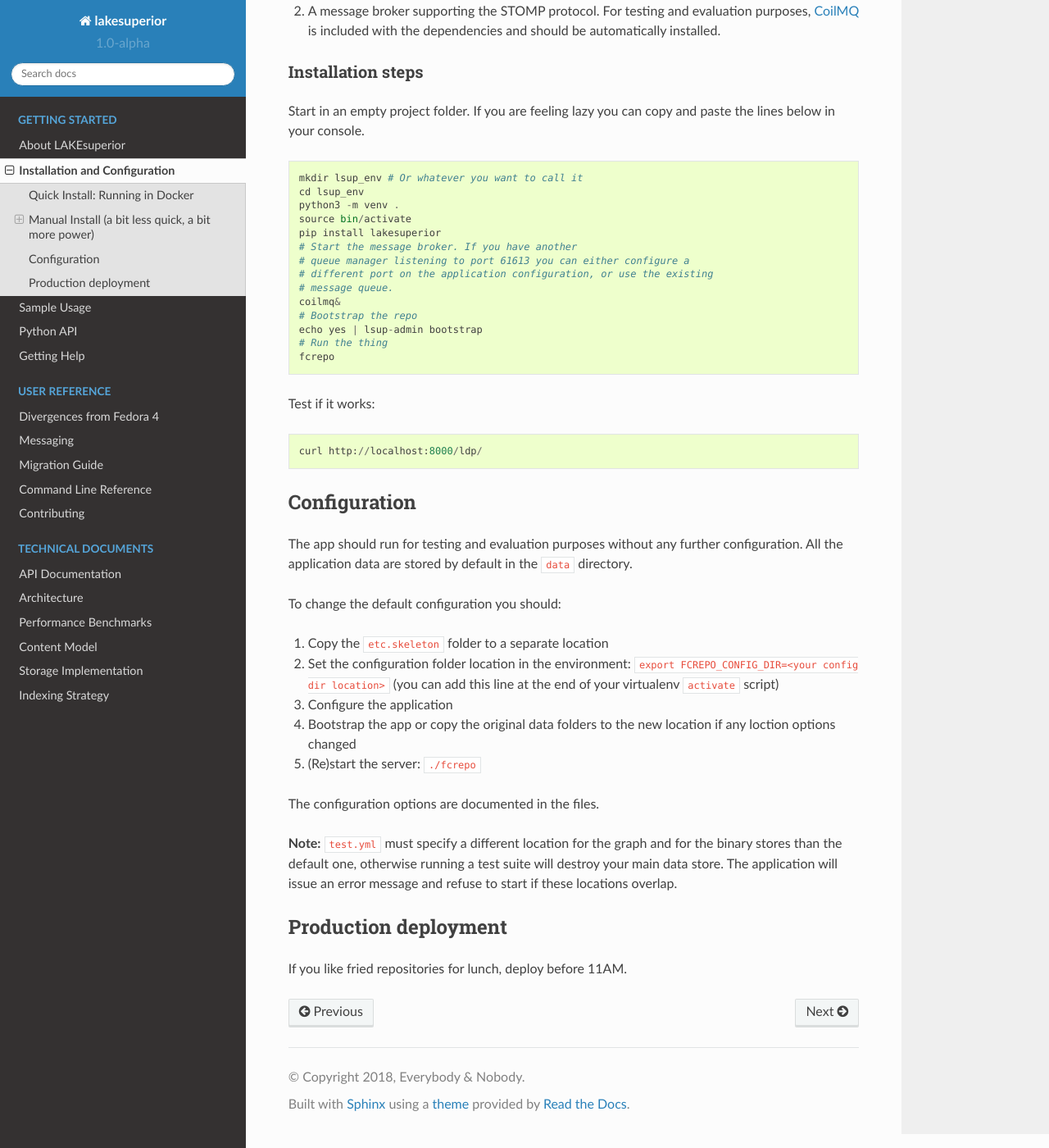
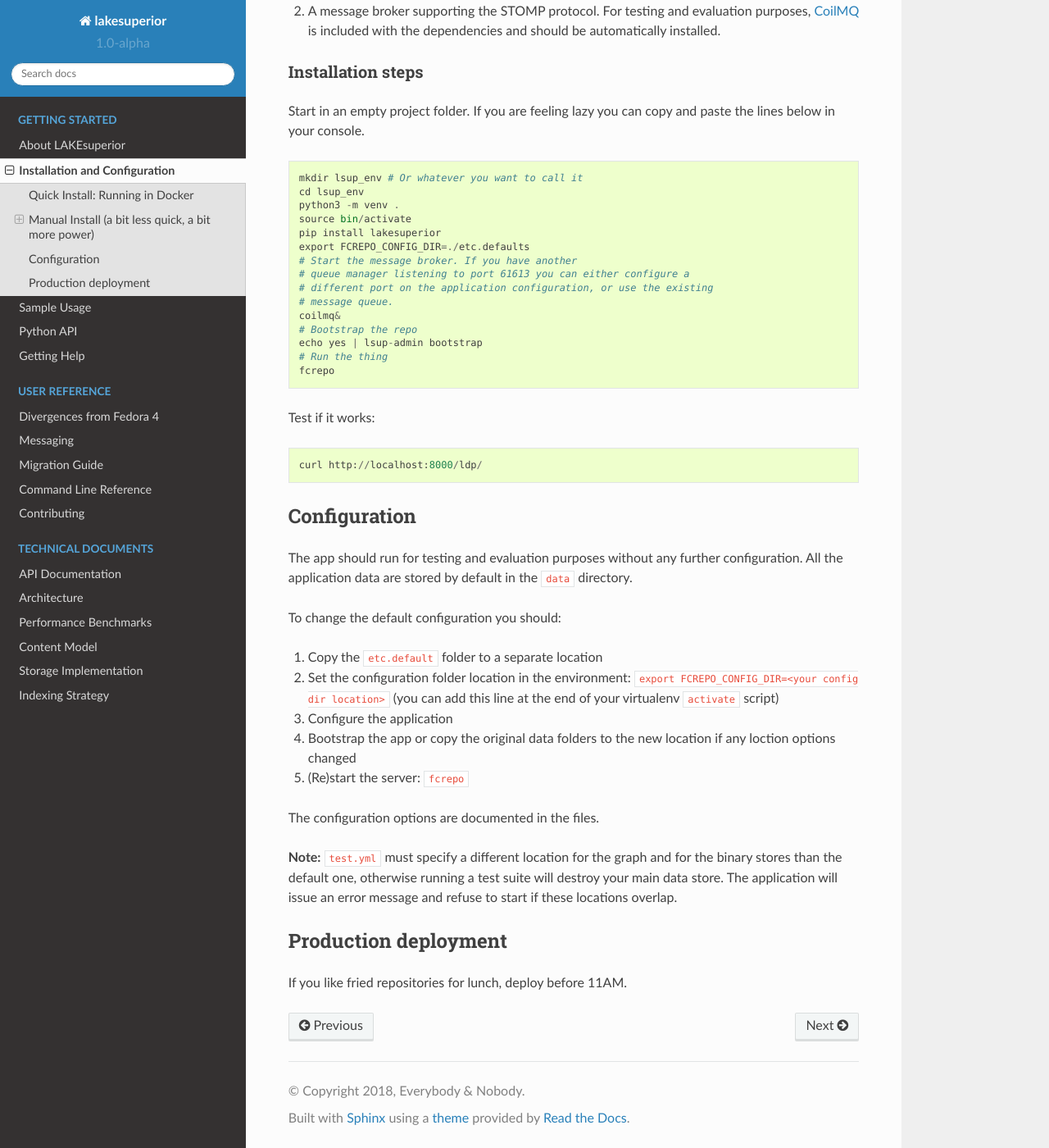
Before and after one commit to scossu/lakesuperior, a Sphinx documentation site: the page built from docs/setup.rst, in a window 1280 px wide and 1400 px high, scrolled down 830 px. Shown: the whole window at 82% size. Built offline with Sphinx 7.4.7 and the Read the Docs theme 2.0.0, drawn with Linux system fonts in a browser that asks for light colours; formulas are drawn with MathJax 3.

Commit message:
Move etc.defaults into lakesuperior package.

```diff
--- a/docs/conf.py
+++ b/docs/conf.py
@@ -22,8 +22,7 @@
 
 from unittest.mock import MagicMock
 
-#sys.path.insert(0, os.path.abspath('../'))
-sys.path.append(os.path.abspath('../'))
+#sys.path.append(os.path.abspath('../'))
 
 class MockModule(MagicMock):
     @classmethod
--- a/docs/setup.rst
+++ b/docs/setup.rst
@@ -56,6 +56,7 @@
     python3 -m venv .
     source bin/activate
     pip install lakesuperior
+    export FCREPO_CONFIG_DIR=./etc.defaults
     # Start the message broker. If you have another
     # queue manager listening to port 61613 you can either configure a
     # different port on the application configuration, or use the existing
@@ -79,14 +80,14 @@
 
 To change the default configuration you should:
 
-#. Copy the ``etc.skeleton`` folder to a separate location
+#. Copy the ``etc.default`` folder to a separate location
 #. Set the configuration folder location in the environment:
    ``export FCREPO_CONFIG_DIR=<your config dir location>`` (you can add
    this line at the end of your virtualenv ``activate`` script)
 #. Configure the application
 #. Bootstrap the app or copy the original data folders to the new
    location if any loction options changed
-#. (Re)start the server: ``./fcrepo``
+#. (Re)start the server: ``fcrepo``
 
 The configuration options are documented in the files.
 
--- a/setup.py
+++ b/setup.py
@@ -27,7 +27,7 @@
 
 setup(
     name='lakesuperior',
-    version='1.0.0a98',
+    version='1.0.0a99',
 
     description='A Linked Data Platform repository sever.',
     long_description=long_description,
@@ -104,10 +104,9 @@
     include_package_data=True,
     #extras_require={},
     #package_data={
-    #    'endpoints': ['templates/*'],
     #},
     data_files=[
-        ('etc', glob('etc.defaults/*.yml')),
+        #('etc.defaults', glob('etc.defaults/*.yml')),
         ('data/bootstrap', glob('data/bootstrap/*')),
         ('data/ldpnr_store', ['data/ldpnr_store/.keep']),
         ('data/ldprs_store', ['data/ldprs_store/.keep']),
```
Also changed, not shown: 16 other files.
